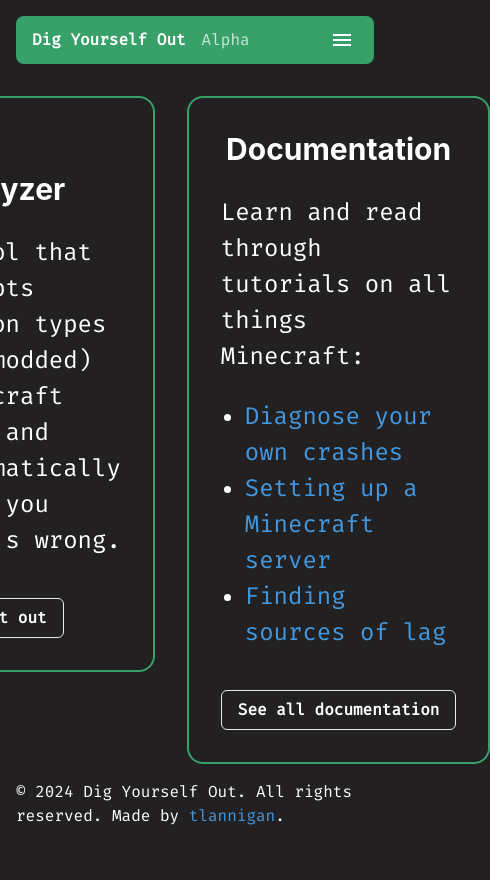
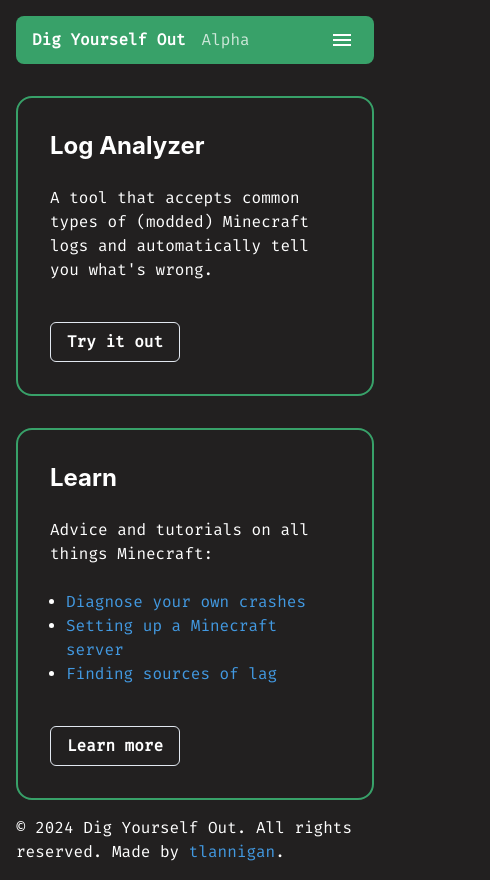
Before and after one commit to tlannigan/dig-yourself-out, a Next.js app: page / in a window 390 px wide. Shown: the whole page, 490 px wide, since content can reach past the window. Before the commit the page ends 844 px from the top, so only its background shows below. Built offline with nearby package versions, Linux system fonts and the light colour scheme.

Commit message:
Improve responsiveness of home page components

```diff
--- a/src/components/diagnoseLogsInfo.tsx
+++ b/src/components/diagnoseLogsInfo.tsx
@@ -2,20 +2,22 @@ import { VStack, Heading, Text, UnorderedList, ListItem, Button } from '@chakra-
 import StyledLink from './styledLink'
 import Link from 'next/link'
 
-export default function DiagnoseLogsInfo() {
+export default function LearnInfo() {
     return (
         <VStack
             align="start"
-            flexBasis={'30%'}
+            flexBasis={'50%'}
+            flexGrow={1}
+            flexShrink={0}
             h="100%"
             border="2px"
             borderColor="green.500"
             borderRadius={16}
             p={8}>
 
-            <Heading alignSelf="center" mb={4}>Documentation</Heading>
+            <Heading fontSize={{ base: 24, md: 32 }} mb={4}>Learn</Heading>
 
-            <Text mb={4}>Learn and read through tutorials on all things Minecraft:</Text>
+            <Text mb={4}>Advice and tutorials on all things Minecraft:</Text>
 
             <UnorderedList mb={8}>
                 <ListItem><StyledLink href="/" text="Diagnose your own crashes" /></ListItem>
@@ -29,7 +31,7 @@ export default function DiagnoseLogsInfo() {
                     variant="outline"
                     textColor="white"
                     _hover={{ bg: 'green.500', borderColor: 'transparent' }}>
-                    See all documentation
+                    Learn more
                 </Button>
             </Link>
         </VStack>
--- a/src/components/logAnalyzerInfo.tsx
+++ b/src/components/logAnalyzerInfo.tsx
@@ -5,13 +5,12 @@ export default function LogAnalyzerInfo() {
     return (
         <VStack
             align="start"
-            flexBasis={'30%'}
             h="100%"
             border="2px"
             borderColor="green.500"
             borderRadius={16}
             p={8}>
-            <Heading alignSelf="center" mb={4}>Log Analyzer</Heading>
+            <Heading fontSize={{ base: 24, md: 32 }} mb={4}>Log Analyzer</Heading>
             <Text mb={8}>
                 A tool that accepts common types of (modded) Minecraft logs and automatically tell you what&apos;s
                 wrong.
--- a/src/components/pageOptionsContainer.tsx
+++ b/src/components/pageOptionsContainer.tsx
@@ -1,19 +1,21 @@
 import { Flex } from '@chakra-ui/react';
 import LogAnalyzerInfo from './logAnalyzerInfo';
-import DiagnoseLogsInfo from './diagnoseLogsInfo';
+import LearnInfo from './diagnoseLogsInfo';
 
 export default function PageOptionsContainer() {
     return (
         <Flex
             justifyContent="center"
+            flexWrap={{ base: "wrap", md: "nowrap" }}
             columnGap={8}
+            rowGap={8}
             borderRadius={4}
-            fontSize={24}
+            fontSize={[16, 16, 16, 16, 24]}
             color="white"
             pt={8}>
 
             <LogAnalyzerInfo />
-            <DiagnoseLogsInfo />
+            <LearnInfo />
         </Flex>
     )
 }
```
